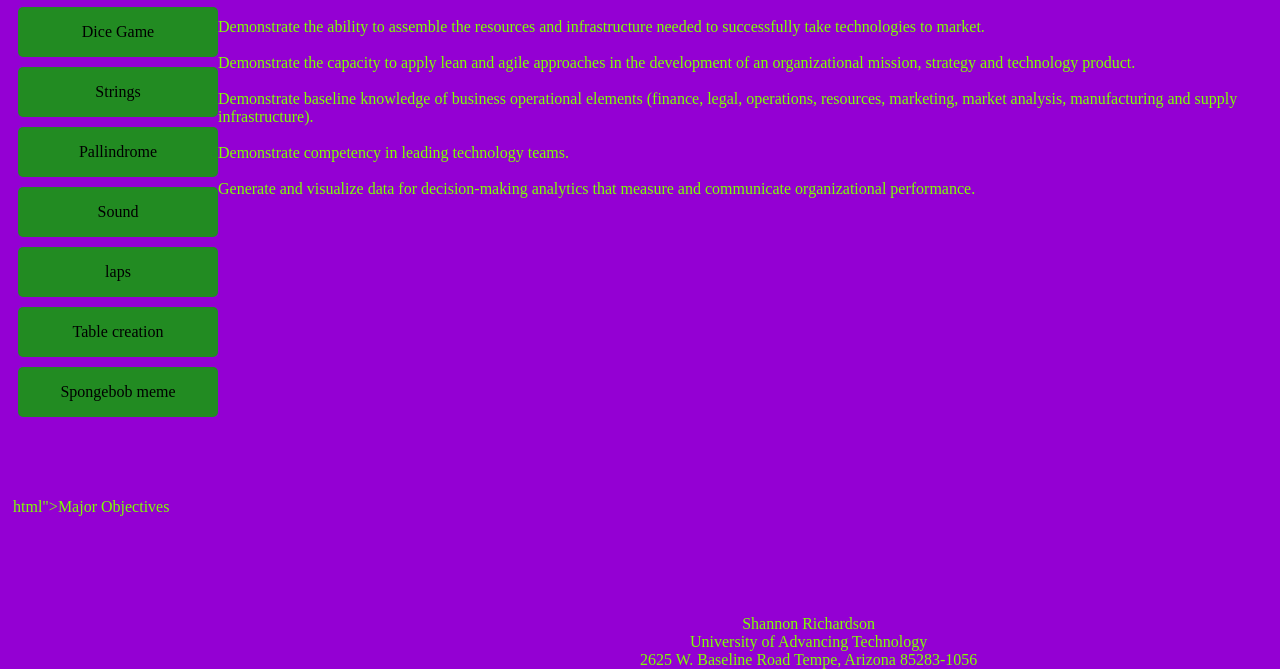
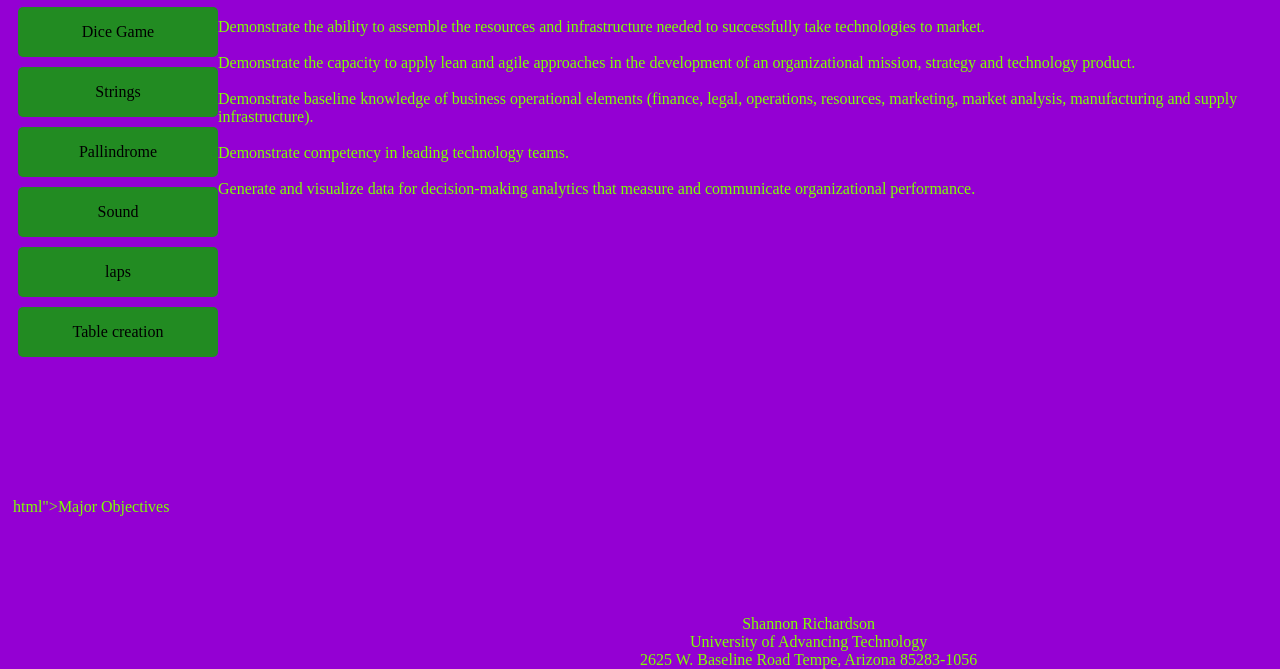
Before and after one commit to MommaBlack/CSC102, a plain HTML site: page Major Objectives Business Technology.html in a window 1280 px wide. Shown: the part 131-800 px from the top of the page. Drawn offline with Linux system fonts and the light colour scheme.

Commit message:
Update Major Objectives Business Technology.html

```diff
--- a/Major Objectives Business Technology.html
+++ b/Major Objectives Business Technology.html
@@ -20,7 +20,6 @@
             <li><a href="week 11 sound.html">Sound</a></li>
             <li><a href="week 12 laps.html">laps</a></li>
             <li><a href="week 13.html">Table creation</a></li>
-            <li><a href="Spongebobmeme.html">Spongebob meme</a></li>
 
 
         </ul>
```
